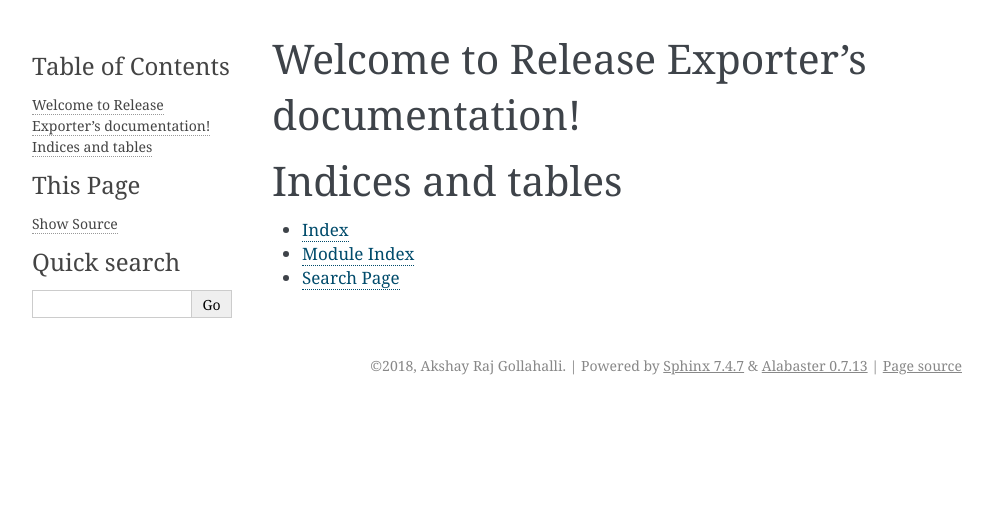
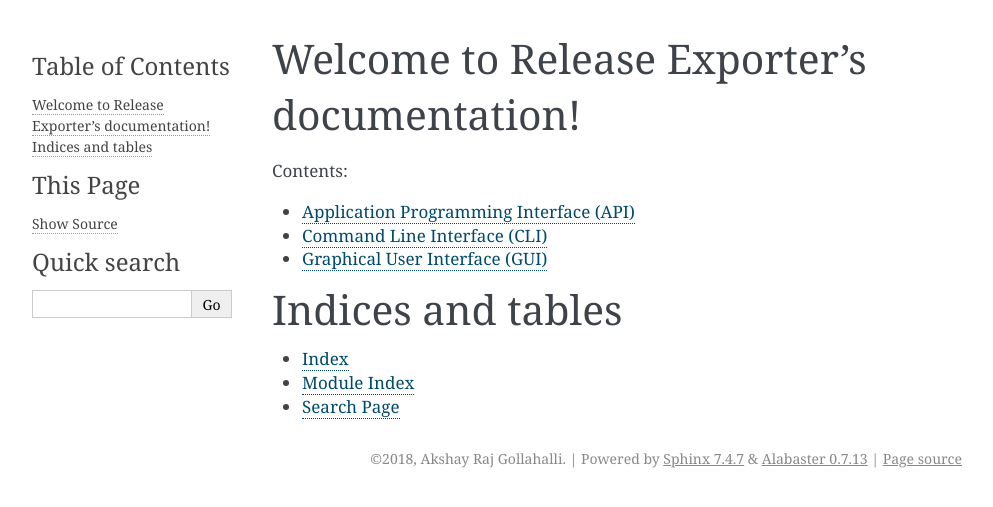
Before and after one commit to akshaybabloo/release-exporter, a Sphinx documentation site: the page built from docs/index.rst, in a window 1280 px wide. Shown: the top 507 px of the page, without its empty margins (148-1141 px from the left). Built offline with Sphinx 7.4.7, drawn with Linux system fonts in a browser that asks for light colours.

Commit message:
docs updated

```diff
--- /dev/null
+++ b/docs/api/index.rst
@@ -0,0 +1,2 @@
+Application Programming Interface (API)
+=======================================
--- /dev/null
+++ b/docs/cli/index.rst
@@ -0,0 +1,2 @@
+Command Line Interface (CLI)
+============================
--- /dev/null
+++ b/docs/gui/index.rst
@@ -0,0 +1,2 @@
+Graphical User Interface (GUI)
+==============================
--- a/docs/index.rst
+++ b/docs/index.rst
@@ -10,7 +10,9 @@ Welcome to Release Exporter's documentation!
    :maxdepth: 2
    :caption: Contents:
 
-
+   api/index.rst
+   cli/index.rst
+   gui/index.rst
 
 Indices and tables
 ==================
```
